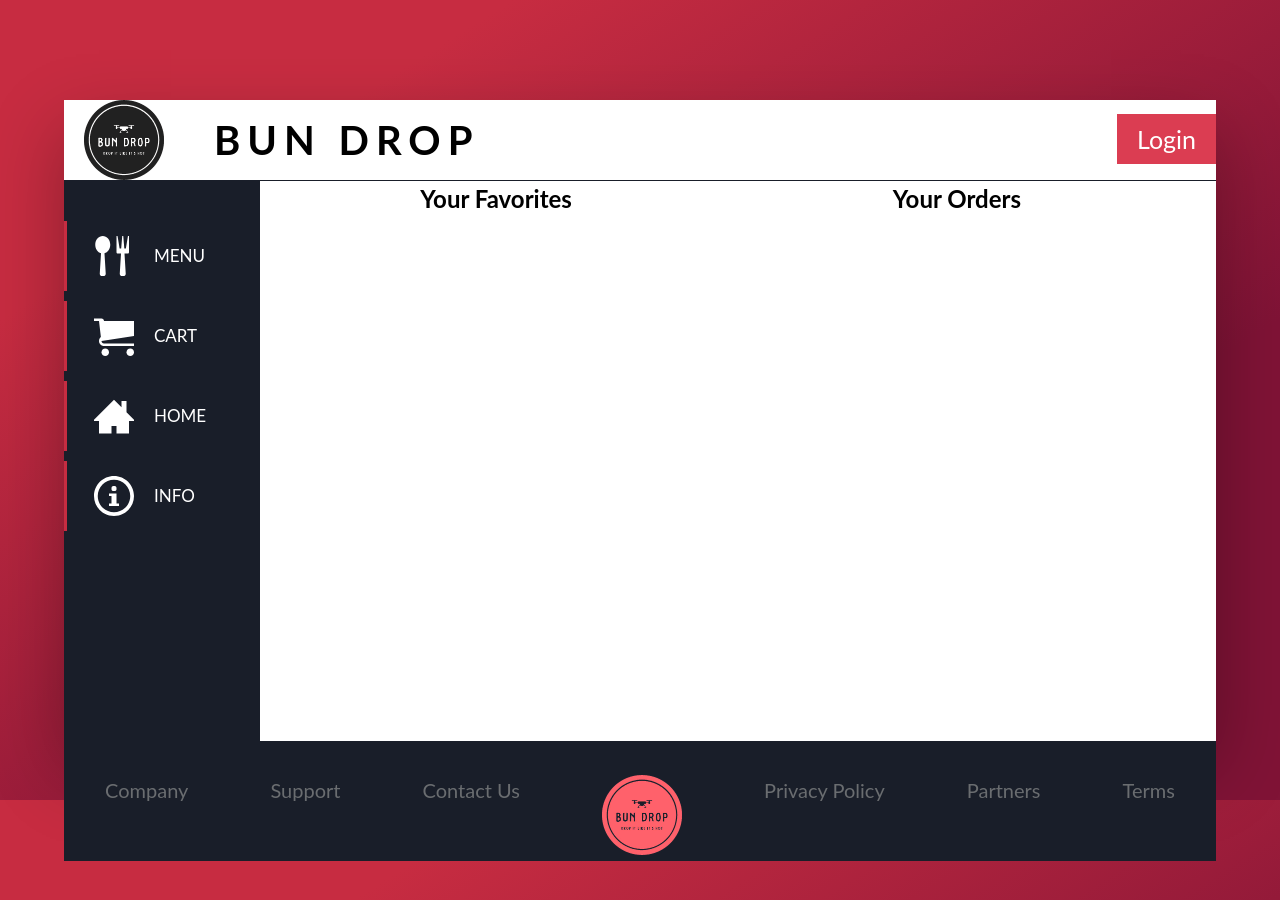
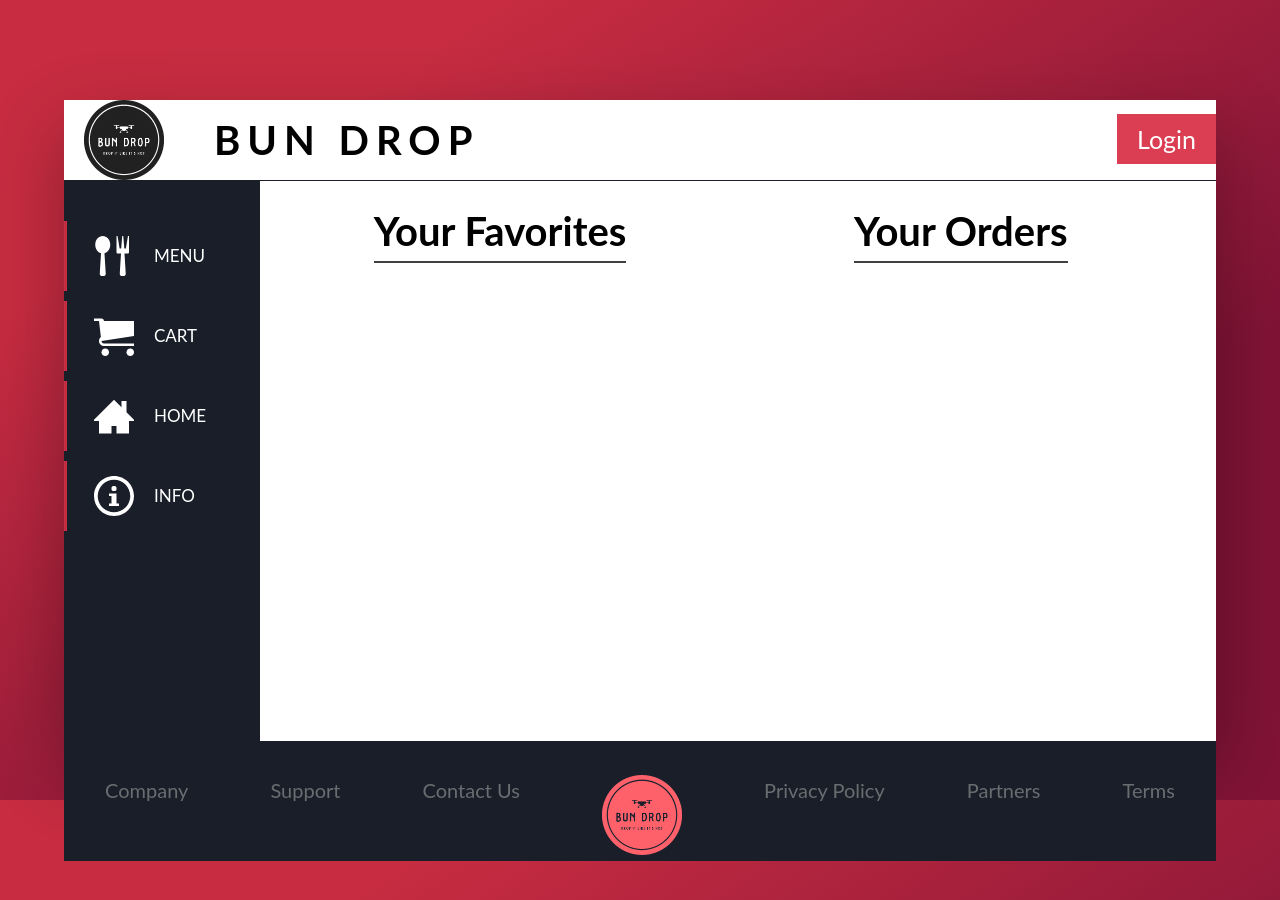
Before and after one commit to LucasFransson/Bun-Drop, a React (Vite) app: page /user in a window 1280 px wide. Built offline with nearby package versions, Linux system fonts and the light colour scheme.

Commit message:
fix userpage

```diff
--- a/css/style.css
+++ b/css/style.css
@@ -786,6 +786,12 @@ input[type='number'] {
   display: flex;
   flex-direction: row;
   justify-content: space-around; }
+  .user-page h2 {
+    text-align: center;
+    margin-top: 2rem;
+    font-size: 4rem;
+    margin-bottom: 2rem;
+    border-bottom: 2px solid #404040; }
     @media only screen and (max-width: 37.5em) {
       .user-page h2 {
         text-align: center;
--- a/sass/_layout.scss
+++ b/sass/_layout.scss
@@ -1208,6 +1208,11 @@
 	justify-content: space-around;
 
 	& h2 {
+		text-align: center;
+		margin-top: 2rem;
+		font-size: 4rem;
+		margin-bottom: 2rem;
+		border-bottom: 2px solid $color-gray-dark-1;
 		@include responsive(phone) {
 			text-align: center;
 			margin-top: 5rem;
```
Lines whose indentation alone changed are shown as unchanged.
